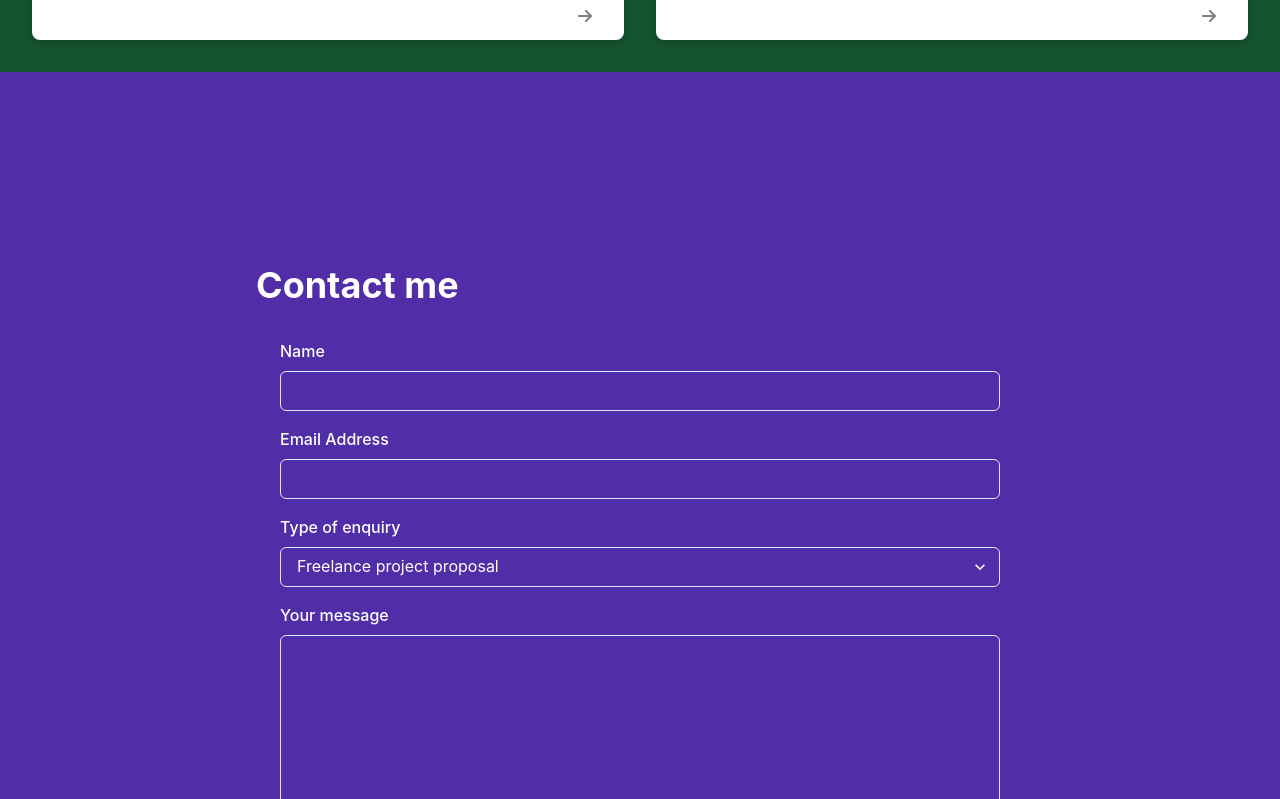
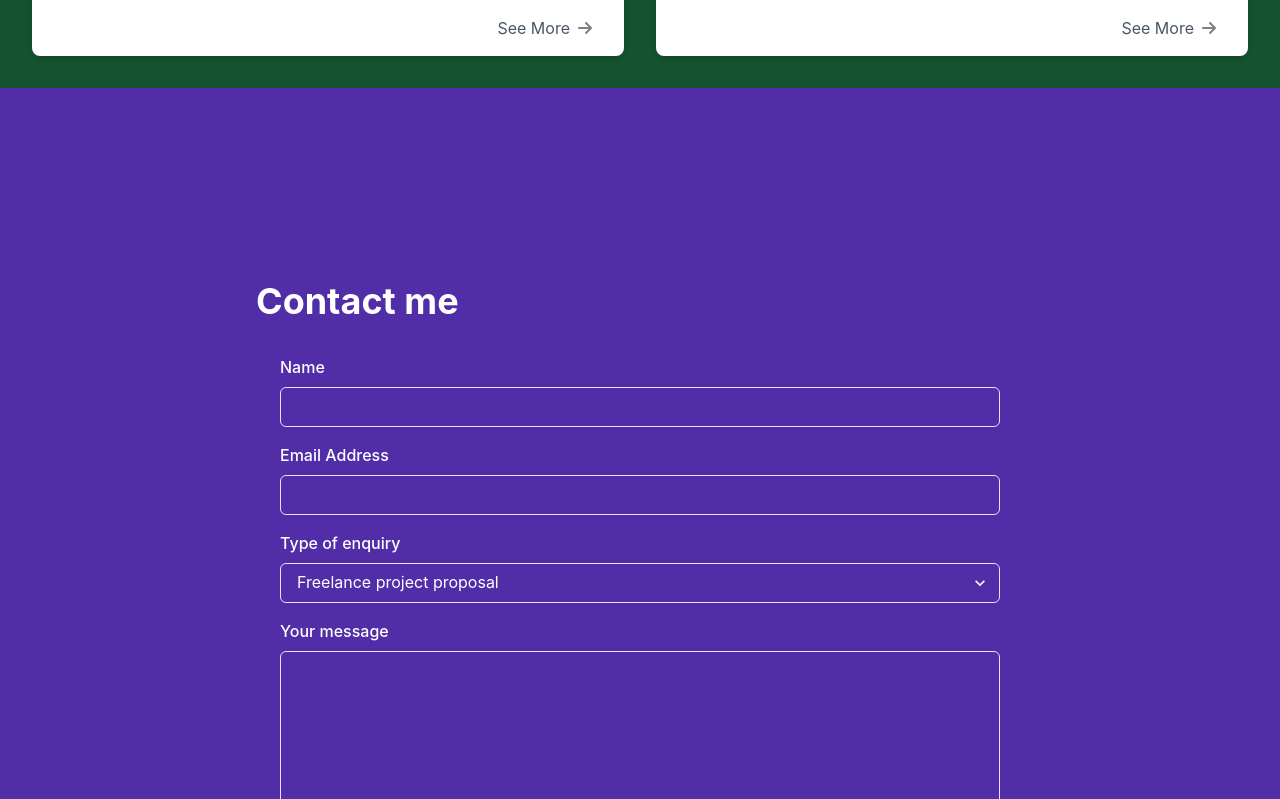
Before and after one commit to emmeiwhite/portfolio-imran-2025, a React (Create React App) app: page / in a window 1280 px wide. Shown: the part 2001-2800 px from the top of the page. Built offline with nearby package versions, Linux system fonts and the light colour scheme.

Commit message:
portfolio-1.5 footer component completed!

```diff
--- a/src/components/Card.js
+++ b/src/components/Card.js
@@ -48,6 +48,7 @@ const Card = ({ title, description, imageSrc }) => {
         justify="flex-end"
         w="100%"
         px={4}>
+        <Text color="gray.600">See More</Text>
         <FontAwesomeIcon
           icon={faArrowRight}
           size="1x"
--- a/src/components/ContactMeSection.js
+++ b/src/components/ContactMeSection.js
@@ -1,5 +1,5 @@
-import React, {useEffect} from "react";
-import { useFormik } from "formik";
+import React, { useEffect } from 'react'
+import { useFormik } from 'formik'
 import {
   Box,
   Button,
@@ -10,74 +10,144 @@ import {
   Input,
   Select,
   Textarea,
-  VStack,
-} from "@chakra-ui/react";
-import * as Yup from 'yup';
-import FullScreenSection from "./FullScreenSection";
-import useSubmit from "../hooks/useSubmit";
-import {useAlertContext} from "../context/alertContext";
+  VStack
+} from '@chakra-ui/react'
+import * as Yup from 'yup'
+import FullScreenSection from './FullScreenSection'
+import useSubmit from '../hooks/useSubmit'
+import { useAlertContext } from '../context/alertContext'
 
-const LandingSection = () => {
-  const {isLoading, response, submit} = useSubmit();
-  const { onOpen } = useAlertContext();
+const ContactMeSection = () => {
+  const { isLoading, response, submit } = useSubmit()
+  const { onOpen } = useAlertContext()
 
+  // Step a: Initialize useFormik
   const formik = useFormik({
-    initialValues: {},
-    onSubmit: (values) => {},
-    validationSchema: Yup.object({}),
-  });
+    initialValues: {
+      firstName: '',
+      email: '',
+      type: '',
+      comment: ''
+    },
+    onSubmit: async (values, { resetForm }) => {
+      // Submit the form
+      await submit(values)
+
+      if (response?.type === 'success') {
+        onOpen({
+          type: 'success',
+          message: `Thanks for your submission ${values.firstName}, we will get back to you shortly!`
+        })
+        resetForm() // Reset the form if submission is successful
+      } else if (response?.type === 'error') {
+        onOpen({
+          type: 'error',
+          message: 'Oops! Something went wrong, please try again later!'
+        })
+      }
+    },
+    validationSchema: Yup.object({
+      firstName: Yup.string().required('Required'),
+      email: Yup.string().email('Invalid email').required('Required'),
+      type: Yup.string().required('Required'),
+      comment: Yup.string().required('Required')
+    })
+  })
+
+  // Step e: Trigger alerts when response changes
+  useEffect(() => {
+    if (response) {
+      if (response.type === 'success') {
+        onOpen({
+          type: 'success',
+          message: `Thanks for your submission ${formik.values.firstName}, we will get back to you shortly!`
+        })
+        formik.resetForm()
+      } else {
+        onOpen({
+          type: 'error',
+          message: 'Oops! Something went wrong, please try again later!'
+        })
+      }
+    }
+  }, [response, formik.values.firstName, formik.resetForm, onOpen])
 
   return (
     <FullScreenSection
       isDarkBackground
       backgroundColor="#512DA8"
       py={16}
-      spacing={8}
-    >
-      <VStack w="1024px" p={32} alignItems="flex-start">
-        <Heading as="h1" id="contactme-section">
+      spacing={8}>
+      <VStack
+        w="1024px"
+        p={32}
+        alignItems="flex-start">
+        <Heading
+          as="h1"
+          id="contactme-section">
           Contact me
         </Heading>
-        <Box p={6} rounded="md" w="100%">
-          <form>
+        <Box
+          p={6}
+          rounded="md"
+          w="100%">
+          <form onSubmit={formik.handleSubmit}>
             <VStack spacing={4}>
-              <FormControl isInvalid={false}>
+              {/* Name Field */}
+              <FormControl isInvalid={formik.touched.firstName && !!formik.errors.firstName}>
                 <FormLabel htmlFor="firstName">Name</FormLabel>
                 <Input
                   id="firstName"
                   name="firstName"
+                  {...formik.getFieldProps('firstName')}
                 />
-                <FormErrorMessage></FormErrorMessage>
+                <FormErrorMessage>{formik.errors.firstName}</FormErrorMessage>
               </FormControl>
-              <FormControl isInvalid={false}>
+
+              {/* Email Field */}
+              <FormControl isInvalid={formik.touched.email && !!formik.errors.email}>
                 <FormLabel htmlFor="email">Email Address</FormLabel>
                 <Input
                   id="email"
                   name="email"
                   type="email"
+                  {...formik.getFieldProps('email')}
                 />
-                <FormErrorMessage></FormErrorMessage>
+                <FormErrorMessage>{formik.errors.email}</FormErrorMessage>
               </FormControl>
-              <FormControl>
+
+              {/* Type of Enquiry Field */}
+              <FormControl isInvalid={formik.touched.type && !!formik.errors.type}>
                 <FormLabel htmlFor="type">Type of enquiry</FormLabel>
-                <Select id="type" name="type">
+                <Select
+                  id="type"
+                  name="type"
+                  {...formik.getFieldProps('type')}>
                   <option value="hireMe">Freelance project proposal</option>
-                  <option value="openSource">
-                    Open source consultancy session
-                  </option>
+                  <option value="openSource">Open source consultancy session</option>
                   <option value="other">Other</option>
                 </Select>
+                <FormErrorMessage>{formik.errors.type}</FormErrorMessage>
               </FormControl>
-              <FormControl isInvalid={false}>
+
+              {/* Message Field */}
+              <FormControl isInvalid={formik.touched.comment && !!formik.errors.comment}>
                 <FormLabel htmlFor="comment">Your message</FormLabel>
                 <Textarea
                   id="comment"
                   name="comment"
                   height={250}
+                  {...formik.getFieldProps('comment')}
                 />
-                <FormErrorMessage></FormErrorMessage>
+                <FormErrorMessage>{formik.errors.comment}</FormErrorMessage>
               </FormControl>
-              <Button type="submit" colorScheme="purple" width="full">
+
+              {/* Submit Button */}
+              <Button
+                type="submit"
+                colorScheme="purple"
+                width="full"
+                isLoading={isLoading}>
                 Submit
               </Button>
             </VStack>
@@ -85,7 +155,7 @@ const LandingSection = () => {
         </Box>
       </VStack>
     </FullScreenSection>
-  );
-};
+  )
+}
 
-export default LandingSection;
+export default ContactMeSection
--- a/src/components/Header.js
+++ b/src/components/Header.js
@@ -56,6 +56,7 @@ const Header = () => {
       left={0}
       right={0}
       translateY={0}
+      zIndex="1000" // Ensure the header is on top
       transitionProperty="transform"
       transitionDuration=".3s"
       transitionTimingFunction="ease-in-out"
```
Also changed, not shown: src/components/FullScreenSection.js (+10 -8 lines).
